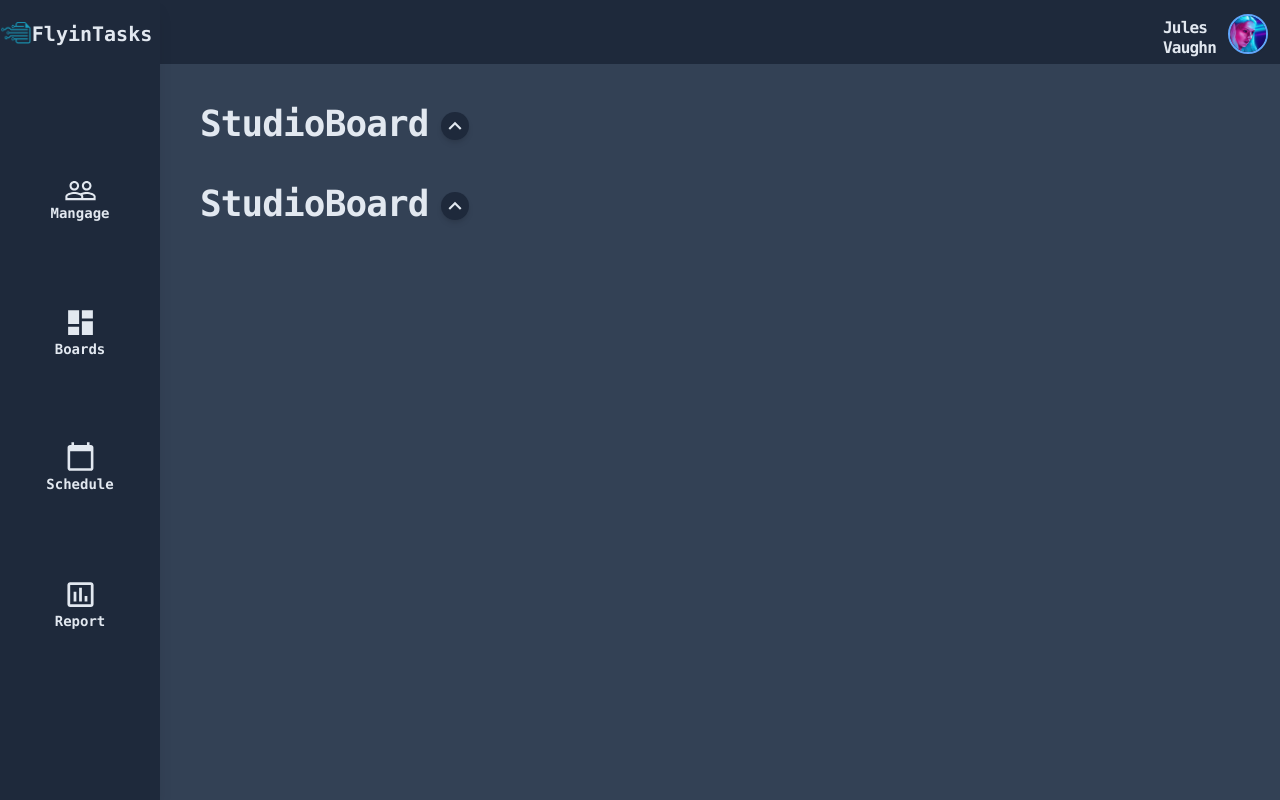
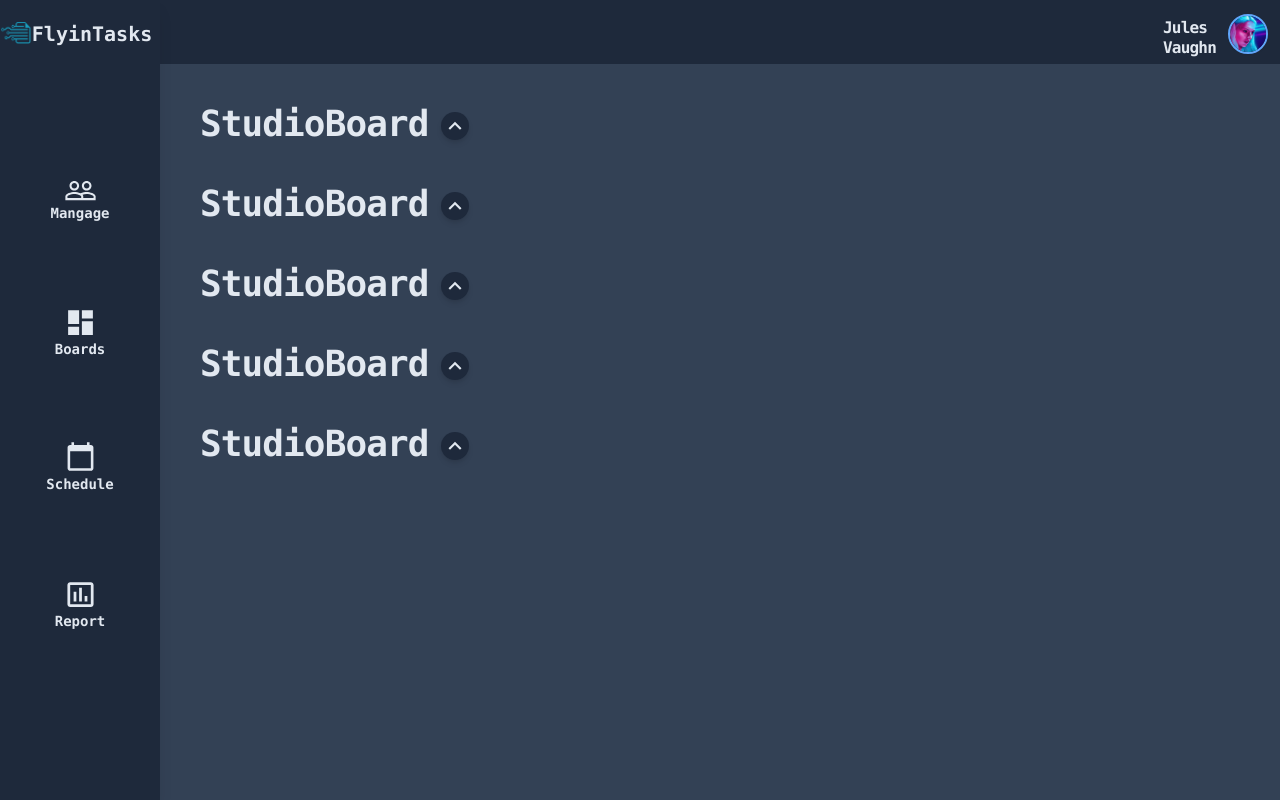
Before and after one commit to schmiff/kanban-app, a Next.js app: page / in a window 1280 px wide. Built offline with nearby package versions, Linux system fonts and the light colour scheme.

Commit message:
Done for today

```diff
--- a/components/Boards.js
+++ b/components/Boards.js
@@ -4,9 +4,9 @@ import { MdExpandMore, MdExpandLess, MdMoreVert } from 'react-icons/md'
 const Boards = () => {
   const [isOpen, setIsOpen] = useState(false)
   return (
-    <div className="h-full transition-all ease-in-out duration-150" style={!isOpen ? {height: 80}: {height: 480}}>
+    <div className="h-full transition-all ease-in duration-200" style={!isOpen ? {height: 80}: {height: 480}}>
       <div className="pl-10 pt-10 pb-2 flex items-center">
-        <div className="text-slate-200 select-none font-mono font-bold font-[Helvetica] text-4xl pr-3 tracking-tight">
+        <div className="text-slate-200  select-none font-mono font-bold font-[Helvetica] text-4xl pr-3 tracking-tight">
           StudioBoard
         </div>
         <div className="pt-1">
@@ -20,28 +20,62 @@ const Boards = () => {
         </div>
       </div>
     {/* Board Expand and Collapse Logic + Styling */}
-      <div className="overflow-hidden transition-all ease-in-out duration-150" style={isOpen ? { height: 400 + "px" }: {height: 1 + "px"}}>
+      <div className="overflow-hidden transition-all ease-in duration-200" style={isOpen ? { height: 400 + "px" }: {height: 1 + "px"}}>
         {/* Board Columns */}
         <div className="grid grid-cols-4 gap-5 justify-between px-10 pt-2 h-full">
-          <div className="items-center bg-slate-800 text-slate-200 font-mono px-3 py-2 text-xl rounded-md shadow-md">
-            <div className="pb-2">
+          <div className="pb-1 flex flex-col bg-slate-800 text-slate-200 font-mono text-xl rounded-b-xl rounded-md shadow-md">
+            <span className="flex w-full h-1  bg-gradient-to-r from-violet-500 to-indigo-600 rounded-t-md overflow-auto"></span>
+            <div  className="px-3 py-3">
+              <div className="pb-3">
                 Backlog
               </div>
+              {/* Tasks Card Area ------------------------------- */}
               <div className="flex items-center bg-slate-600 rounded-sm">
-            <label className="px-1 text-sm">
-              Low Prio
-            </label>
+
+              </div>
+              {/* Tasks Card Area ------------------------------- */}
             </div>
           </div>
-          <div className="bg-slate-800 text-slate-200 font-mono px-3 py-2 text-xl rounded-md shadow-md">
+          <div className="flex flex-col bg-slate-800 text-slate-200 font-mono  text-xl rounded-md shadow-md ">
+            <span className="flex w-full h-1  bg-gradient-to-r from-violet-500 to-indigo-600 overflow-hidden rounded-t-md"></span>
+            <div  className="px-3 py-2">
+              <div className="pb-2">
                 In Progress
               </div>
-          <div className="bg-slate-800 text-slate-200 font-mono px-3 py-2 text-xl rounded-md shadow-md">
+              {/* Tasks Card Area ------------------------------- */}
+              <div className="flex items-center bg-slate-600 rounded-sm">
+
+              </div>
+              {/* Tasks Card Area ------------------------------- */}
+            </div>
+          </div>
+          <div className="flex flex-col bg-slate-800 text-slate-200 font-mono  text-xl rounded-md shadow-md ">
+            <span className="flex w-full h-1  bg-gradient-to-r from-violet-500 to-indigo-600 overflow-hidden rounded-t-md"></span>
+            <div  className="px-3 py-2">
+              <div className="pb-2">
                 In Review
               </div>
-          <div className="bg-slate-800 text-slate-200 font-mono px-3 py-2 text-xl rounded-md shadow-md">
+              {/* Tasks Card Area ------------------------------- */}
+              <div className="flex items-center bg-slate-600 rounded-sm">
+
+              </div>
+              {/* Tasks Card Area ------------------------------- */}
+            </div>
+          </div>
+          <div className="flex flex-col bg-slate-800 text-slate-200 font-mono  text-xl rounded-md shadow-md ">
+            <span className="flex w-full h-1  bg-gradient-to-r from-violet-500 to-indigo-600 overflow-hidden rounded-t-md"></span>
+            <div  className="px-3 py-2">
+              <div className="pb-2">
                 Completed
               </div>
+              {/* Tasks Card Area ------------------------------- */}
+              <div className="flex items-center bg-slate-600 rounded-sm">
+
+              </div>
+              {/* Tasks Card Area ------------------------------- */}
+            </div>
+          </div>
+
         </div>
       </div>
 
--- a/components/Content.js
+++ b/components/Content.js
@@ -3,7 +3,10 @@ import Boards from './Boards'
 
 const Content = () => {
   return (
-          <div className="pl-40 bg-slate-700 " >
+          <div className="pl-40 bg-slate-700 pb-10" >
+                <Boards/>
+                <Boards/>
+                <Boards/>
                 <Boards/>
                 <Boards/>
           </div>
--- a/components/Layout.js
+++ b/components/Layout.js
@@ -6,7 +6,7 @@ import Content from './Content'
 
 const Layout = () => {
   return (
-        <div className="bg-slate-700 h-full w-full relative flex">
+        <div className="bg-slate-700 relative h-full flex pb-20">
                 <Sidebar/>
                 <div className="flex flex-col h-full w-full">
                         <Headerbar />
--- a/pages/index.js
+++ b/pages/index.js
@@ -5,7 +5,7 @@ import Sidebar from '../components/Sidebar'
 
 export default function Home(){
   return (
-    <div className="h-screen">
+    <div className="h-screen scroll-auto">
       <Layout/>
     </div>
 
```
Lines whose indentation alone changed are shown as unchanged.
